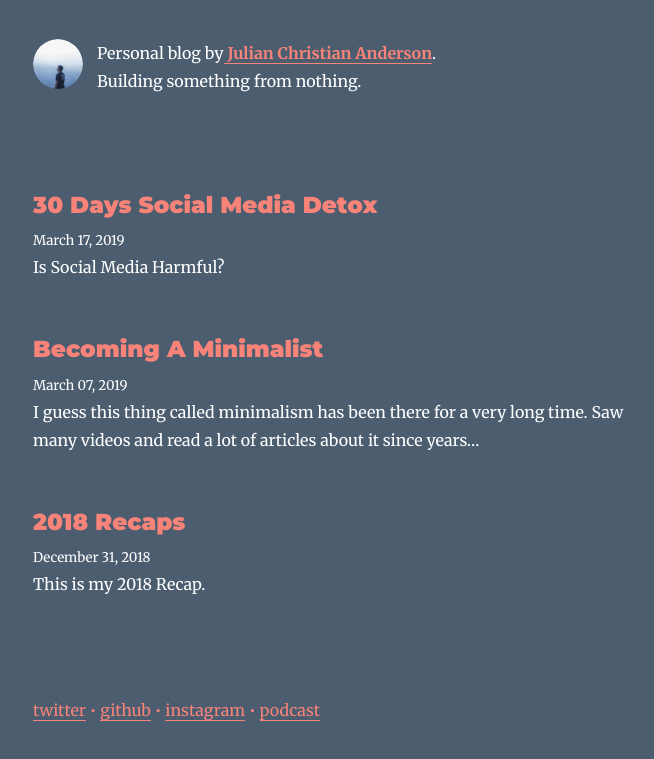
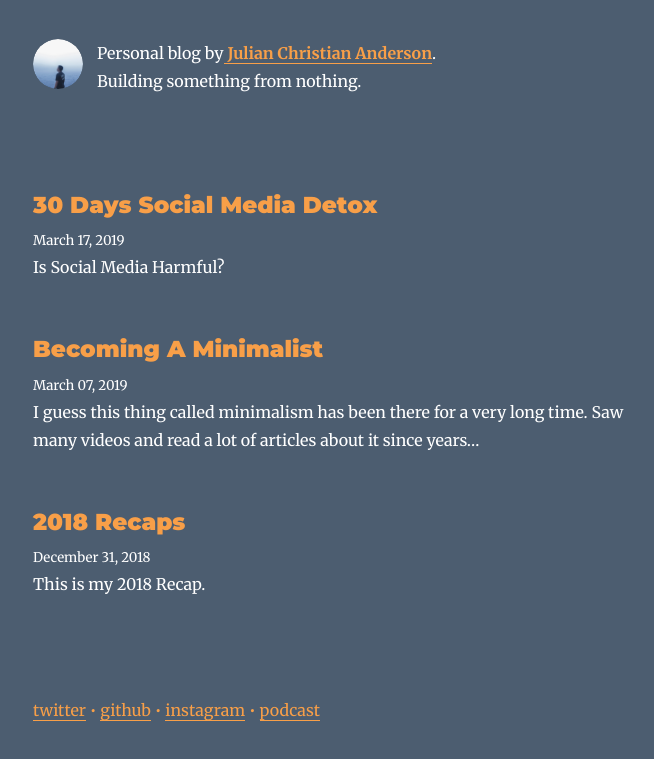
Before and after one commit to julianjca/blog.juliancanderson.com, a Gatsby site: page / in a window 1280 px wide. Shown: the part 115-874 px from the top of the page, without its empty margins (292-946 px from the left). Built offline with nearby package versions, Linux system fonts and the light colour scheme; Gatsby itself is replaced by a stand-in of ours; some packages are replaced by stand-ins of ours.

Commit message:
replace color

```diff
--- a/src/components/bio.js
+++ b/src/components/bio.js
@@ -41,9 +41,9 @@ function Bio() {
               Personal blog by
               <a href="https://instagram.com/juliancanderson"
                 target="_blank"
-                style={{ color : `#F88379`}}
+                style={{ color : `#F89F48`}}
                 >
-              <span style={{ color : `#F88379`}}><strong> {author}</strong></span>
+              <span style={{ color : `#F89F48`}}><strong> {author}</strong></span>
               </a>.
               <br/>
               Building something from nothing. <br/>
--- a/src/components/footer.js
+++ b/src/components/footer.js
@@ -9,7 +9,7 @@ class Footer extends React.Component {
         style={{
         marginTop: rhythm(2.5),
         paddingTop: rhythm(1),
-        color: `#F88379`
+        color: `#F89F48`
       }}>
         <div style={{
           float: 'right'
@@ -21,14 +21,14 @@ class Footer extends React.Component {
         <a
           href="https://mobile.twitter.com/juliancanderson"
           target="_blank"
-          style={{ color: '#F88379'}}
+          style={{ color: '#F89F48'}}
           rel="noopener noreferrer">
           twitter
         </a>{' '}
         &bull;{' '}
         <a href="https://github.com/julianjca"
         target="_blank"
-        style={{ color: '#F88379'}}
+        style={{ color: '#F89F48'}}
         rel="noopener noreferrer">
           github
         </a>{' '}
@@ -36,7 +36,7 @@ class Footer extends React.Component {
         <a
           href="https://instagram.com/juliancanderson"
           target="_blank"
-          style={{ color: '#F88379'}}
+          style={{ color: '#F89F48'}}
           rel="noopener noreferrer">
           instagram
         </a>{' '}
@@ -44,7 +44,7 @@ class Footer extends React.Component {
         <a
           href="https://itunes.apple.com/us/podcast/why-i-started/id1450092249?mt=2&uo=4"
           target="_blank"
-          style={{ color: '#F88379'}}
+          style={{ color: '#F89F48'}}
           rel="noopener noreferrer">
           podcast
         </a>
--- a/src/components/layout.js
+++ b/src/components/layout.js
@@ -40,14 +40,14 @@ class Layout extends React.Component {
           style={{
             fontFamily: `Montserrat, sans-serif`,
             marginTop: 0,
-            color: `#F88379 !important`
+            color: `#F89F48 !important`
           }}
         >
           <Link
             style={{
               boxShadow: `none`,
               textDecoration: `none`,
-              color: `#F88379 !important`
+              color: `#F89F48 !important`
             }}
             id="header-inside-post"
             to={`/`}
--- a/src/pages/index.js
+++ b/src/pages/index.js
@@ -29,7 +29,7 @@ class BlogIndex extends React.Component {
                   fontFamily: `Montserrat`
                 }}
               >
-                <Link style={{ boxShadow: `none`, color: `#F88379` }} to={node.fields.slug}>
+                <Link style={{ boxShadow: `none`, color: `#F89F48` }} to={node.fields.slug}>
                   {title}
                 </Link>
               </h3>
--- a/src/styles/global.css
+++ b/src/styles/global.css
@@ -13,10 +13,10 @@ blockquote {
 }
 
 #header-inside-post {
-  color: #F88379 !important
+  color: #F89F48 !important
 }
 
 #post-container a,
 #pagination a {
-  color: #F88379 !important
+  color: #F89F48 !important
 }
```
